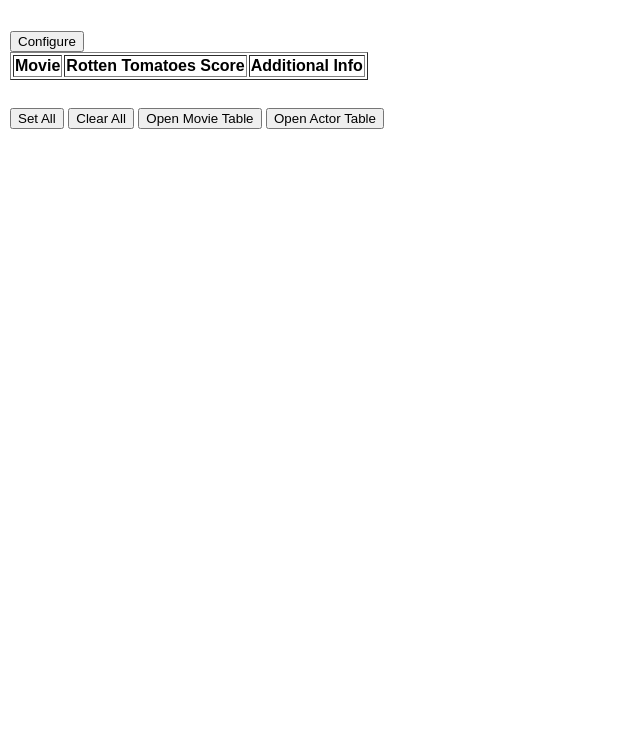
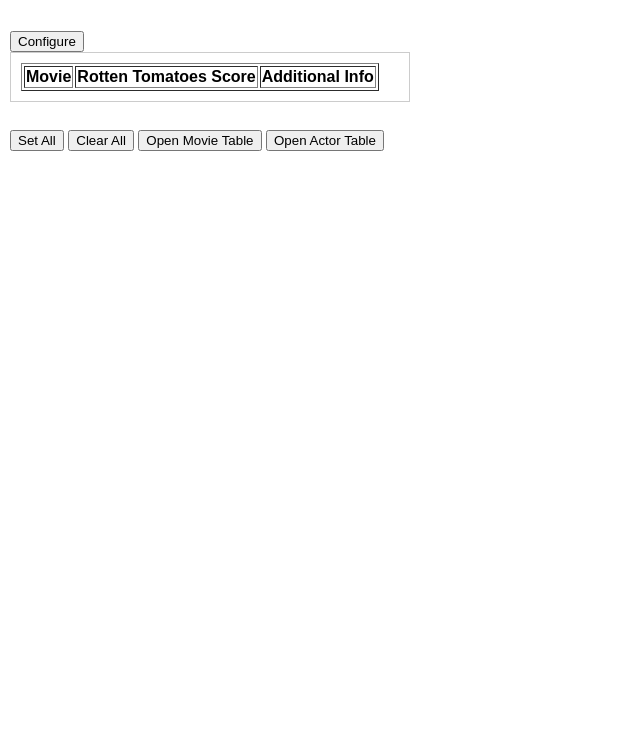
Before and after one commit to faw987/y_extension, a website with bundled scripts: page popup.html in a window 1280 px wide. Shown: the part 56-800 px from the top of the page, without its empty margins (0-640 px from the left). Built offline with nearby package versions, Linux system fonts and the light colour scheme; some packages are replaced by stand-ins of ours; no server answers.

```diff
--- a/popup.html
+++ b/popup.html
@@ -50,6 +50,7 @@
     <button id="submitQuery">Search</button>
 </div>
 <!--<div id="moviesList"></div>-->
+<div id="moviesContainer" style="max-height: 300px; overflow-y: auto; border: 1px solid #ccc; padding: 10px;">
 <table id="moviesList" border="1">
     <thead>
     <tr>
@@ -61,6 +62,8 @@
     <tbody>
     </tbody>
 </table>
+</div>
+
 <div class="spacer"></div>
 <br>
 <button id="getMoreInfo" class="hidden">Get More Info</button>
```
